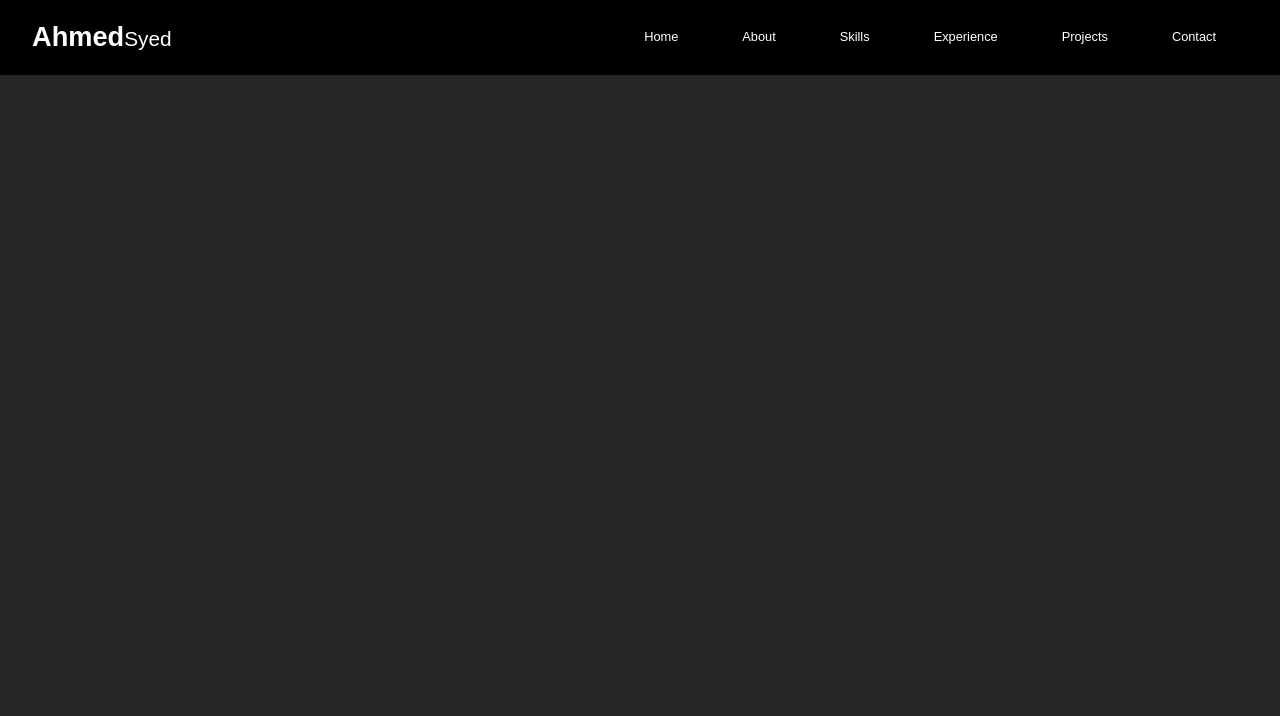
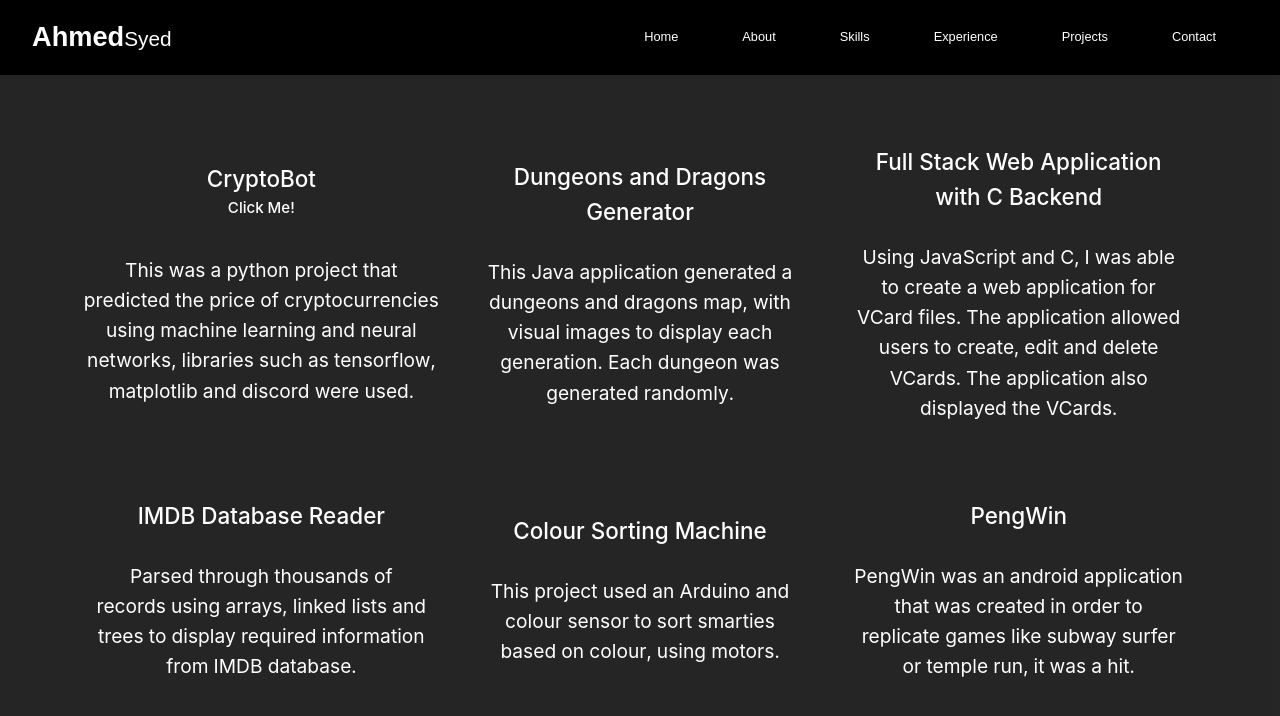
Before and after one commit to Syed2096/website, a React (Create React App) app: page /projects in a window 1280 px wide. Shown: the top 716 px of the page. Built offline with nearby package versions, Linux system fonts and the light colour scheme.

Commit message:
cryptoBot left

```diff
--- a/src/App.js
+++ b/src/App.js
@@ -9,6 +9,7 @@ import Experience from './pages/Experience';
 import Contact from './pages/Contact';
 import NavbarNew from './components/NavbarNew';
 // import Footer from './components/Footer';
+import CryptoBot from './pages/CryptoBot';
 
 
 function App() {
@@ -34,6 +35,9 @@ function App() {
         <Route path='/contact'>
           <Contact/>
         </Route>
+        <Route path='/cryptoBot'>
+          <CryptoBot/>
+        </Route>
       </Router>
       {/* <Footer/> */}
     </>
--- a/src/pages/Contact.js
+++ b/src/pages/Contact.js
@@ -59,7 +59,7 @@ const Background = styled.div`
     text-align: center;
     font-size: 0.7rem;
     overflow: auto;
-    margin-top: 2rem;
+    margin-top: 4rem;
   }
 `;
 
@@ -79,6 +79,7 @@ const Skill = styled.a`
     text-align: center;
     font-size: 1.2rem;
     overflow: auto;
+    margin-top: 1rem;
   }
 `;
 
--- /dev/null
+++ b/src/pages/CryptoBot.js
@@ -0,0 +1,25 @@
+import React from "react";
+import styled from "styled-components";
+
+function CryptoBot() {
+  return (
+    <Background>
+           <h2 style={{color: "white"}}>Unfinished</h2>
+           {/* <h2 style={{color: "white"}}>OKay</h2> */}
+    </Background>
+  );
+}
+
+export default CryptoBot;
+
+const Background = styled.div`
+    background-color: black;
+    position: absolute;
+    overflow: auto;
+    width: 100%;
+    height: 100%;
+    opacity: 85%;
+    display: grid;
+    justify-content: center;
+    align-items: center;
+`;
--- a/src/pages/Projects.js
+++ b/src/pages/Projects.js
@@ -4,6 +4,44 @@ import styled from "styled-components";
 function Projects() {
   return (
     <Background>
+      <Container>
+      <Skill2 href="/cryptoBot">
+          <SkillTitle>
+            <Bot>CryptoBot <h6 style={{color: "white"}}>Click Me!</h6></Bot>
+          </SkillTitle>
+          <p>This was a python project that predicted the price of cryptocurrencies using machine learning and neural networks, libraries such as tensorflow, matplotlib and discord were used.</p>
+        </Skill2>
+        <Skill>
+          <SkillTitle>
+            <h3 style={{color: 'white'}}>Dungeons and Dragons Generator</h3>
+          </SkillTitle>
+          <p>This Java application generated a dungeons and dragons map, with visual images to display each generation. Each dungeon was generated randomly.</p>
+        </Skill>
+        <Skill>
+          <SkillTitle>
+            <h3 style={{color: 'white'}}>Full Stack Web Application with C Backend</h3>
+          </SkillTitle>
+          <p>Using JavaScript and C, I was able to create a web application for VCard files. The application allowed users to create, edit and delete VCards. The application also displayed the VCards.</p>
+        </Skill>
+      <Skill>
+          <SkillTitle>
+            <h3 style={{color: 'white'}}>IMDB Database Reader</h3>
+          </SkillTitle>
+          <p>Parsed through thousands of records using arrays, linked lists and trees to display required information from IMDB database.</p>
+        </Skill>
+        <Skill>
+          <SkillTitle>
+            <h3 style={{color: 'white'}}>Colour Sorting Machine</h3>
+          </SkillTitle>
+          <p>This project used an Arduino and colour sensor to sort smarties based on colour, using motors.</p>
+        </Skill>
+        <Skill>
+          <SkillTitle>
+            <h3 style={{color: 'white'}}>PengWin</h3>
+          </SkillTitle>
+          <p>PengWin was an android application that was created in order to replicate games like subway surfer or temple run, it was a hit.</p>
+        </Skill>
+        </Container>
     </Background>
   );
 }
@@ -18,3 +56,63 @@ const Background = styled.div`
   height: 100%;
   opacity: 85%;
 `;
+
+const Skill2 = styled.a`
+  color: white;
+  background-color: black;
+  border-radius: 10rem;
+  &:hover {
+    background-color: white;
+    color: black;
+    border-radius: 10rem;
+  }
+`;
+
+const Bot = styled.h3`
+  color: white;
+  ${Skill2}:hover & {
+    background-color: white;
+    color: black;
+    border-radius: 100%;
+  }
+`;
+
+const Container = styled.div`
+  display: grid;
+  grid-template-columns: repeat(3, 1fr);
+  justify-content: center;
+  align-items: center;
+  text-align: center;
+  grid-gap: 1rem;
+  padding: 1rem 80px;
+  font-size: 1.2rem;
+  margin-top: 13vh;
+  @media screen and (max-width: 968px) {
+    display: grid;
+    // grid-template-columns: repeat(3, 1fr);
+    grid-template-columns: none;
+    justify-content: center;
+    align-items: center;
+    text-align: center;
+    grid-gap: 1rem;
+    padding: 1rem 80px;
+    font-size: 1.2rem;
+    overflow: auto;
+    margin-top: 13vh;
+  }
+`;
+
+const Skill = styled.div`
+  padding: 1rem;
+  color: white;
+  cursor: pointer;
+`;
+
+const SkillTitle = styled.div`
+  display: flex;
+  flex-direction: column;
+  align-items: center;
+  padding: 0.5rem;
+  margin-bottom: 0.5rem;
+  color: white;
+`;
```
